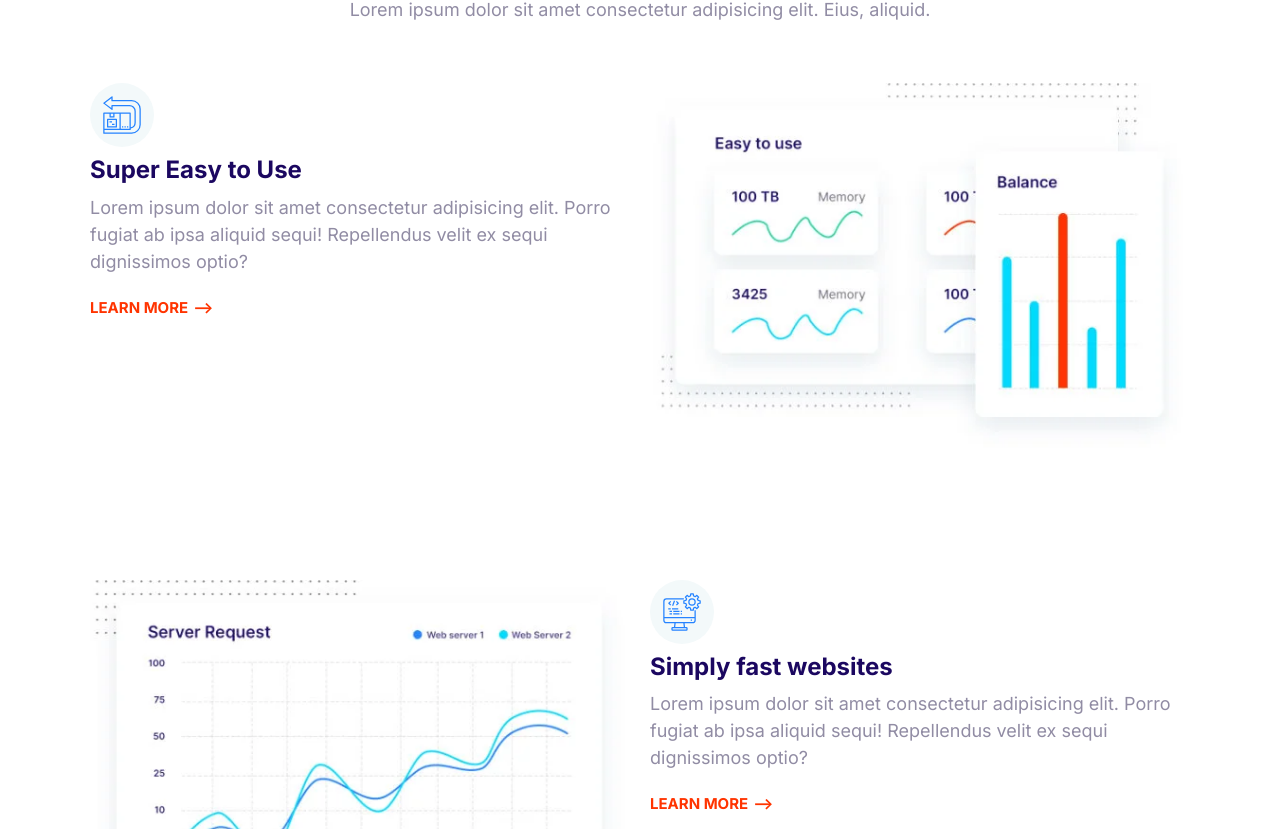
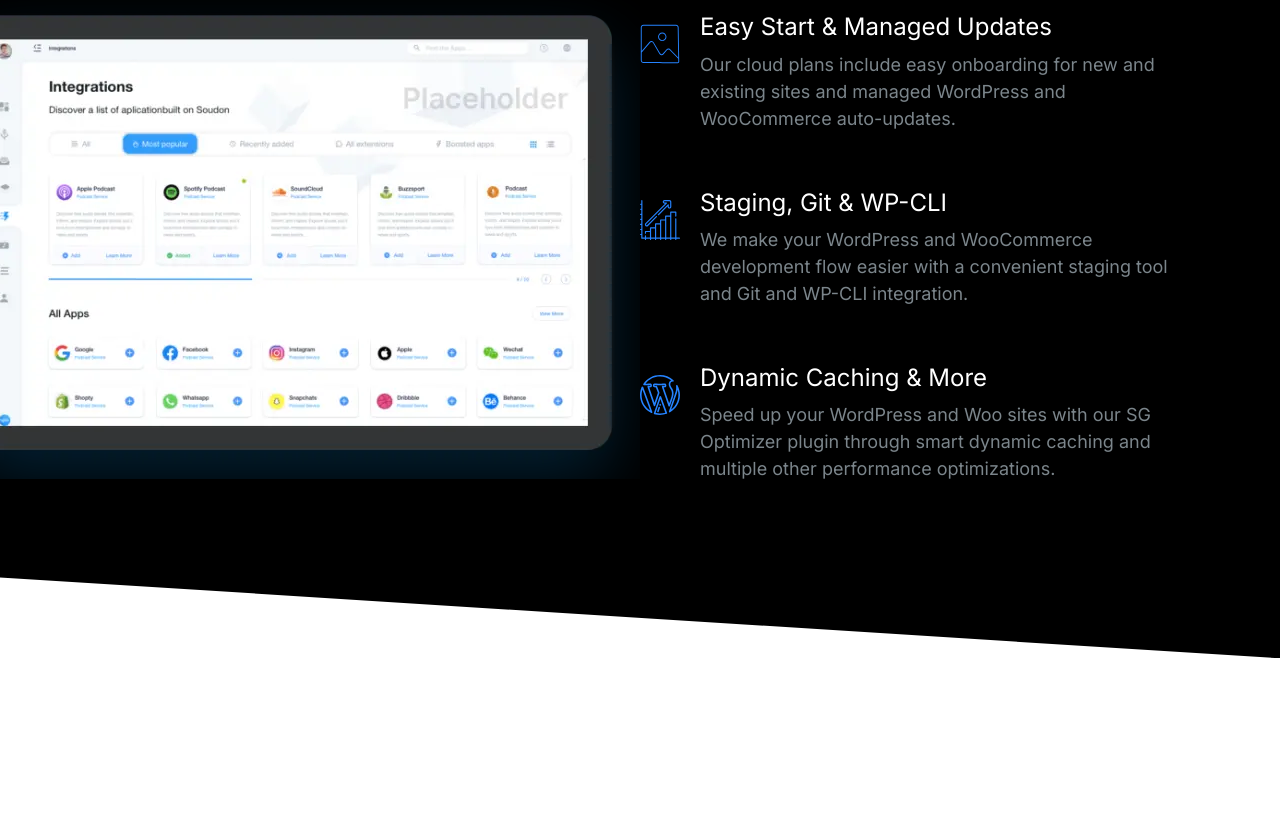
Before and after one commit to keitarusm/Course-Work, a plain HTML site: page HTML-Part3/Moshify/index.html in a window 1280 px wide. Shown: the part 151-980 px from the top of the page. After the commit the page ends 809 px from the top, so only its background shows below. Drawn offline with Linux system fonts and the light colour scheme.

Commit message:
added the showcase block

```diff
--- a/HTML-Part3/Moshify/css/styles.css
+++ b/HTML-Part3/Moshify/css/styles.css
@@ -21,6 +21,11 @@
 }
 
 /* Typography */
+::selection {
+  background: var(--color-primary);
+  color: #fff;
+}
+
 html {
   font-size: 62.5%;
 }
@@ -50,6 +55,7 @@ h2 {
 
 h3 {
   font-size: 3rem;
+  font-weight: 500;
 }
 
 p {
@@ -135,7 +141,6 @@ a {
 .list {
   list-style: none;
   padding-left: 0;
-  color: var(--color-headings);
 }
 
 .list--inline .list__item {
@@ -150,6 +155,7 @@ a {
 .list--tick {
   list-style-image: url(../images/tick.svg);
   padding-left: 3rem;
+  color: var(--color-headings);
 }
 
 .list--tick .list__item {
@@ -418,6 +424,7 @@ a {
 /* Media */
 .media {
   display: flex;
+  margin-bottom: 4rem;
 }
 
 .media__title {
@@ -619,18 +626,20 @@ a {
   color: #7b858b;
 }
 
-.block--dark .block__heading {
+.block--dark h1,
+.block--dark h2,
+.block--dark h3 {
   color: #fff;
 }
 
 .block--skewed-right {
   padding-bottom: calc(var(--padding-vertical) + 4rem);
-  clip-path: polygon(0% 0%, 100% 0%, 100% 100%, 0% 80%);
+  clip-path: polygon(0% 0%, 100% 0%, 100% 100%, 0% 90%);
 }
 
 .block--skewed-left {
   padding-bottom: calc(var(--padding-vertical) + 4rem);
-  clip-path: polygon(0% 0%, 100% 0%, 100% 80%, 0% 100%);
+  clip-path: polygon(0% 0%, 100% 0%, 100% 90%, 0% 100%);
 }
 
 /* Navigation Bar */
@@ -697,10 +706,6 @@ a {
 }
 
 /* Hero */
-.hero {
-  clip-path: polygon(0% 0%, 100% 0%, 100% 90%, 0% 100%);
-}
-
 .hero__tagline {
   font-size: 2rem;
   color: #b9c3cf;
@@ -781,3 +786,21 @@ a {
     order: 2;
   }
 }
+
+/* Showcase Block */
+.block-showcase__image > img {
+  width: 100%;
+}
+
+@media screen and (min-width: 768px) {
+  .block-showcase .grid {
+    grid-template-columns: 50% 50%;
+  }
+  .block-showcase__image {
+    justify-self: end;
+  }
+  .block-showcase__image > img {
+    width: auto;
+    max-width: 700px;
+  }
+}
--- a/HTML-Part3/Moshify/index.html
+++ b/HTML-Part3/Moshify/index.html
@@ -15,122 +15,74 @@
     <title>Moshify</title>
   </head>
   <body>
-    <section class="block container">
+    <section class="block block--dark block--skewed-right block-showcase">
       <header class="block__header">
-        <h2>Host on the Cloud to Keep Growing</h2>
-        <p>
-          Lorem ipsum dolor sit amet consectetur adipisicing elit. Eius,
-          aliquid.
-        </p>
+        <h2>User-friendly Control Panel</h2>
       </header>
-      <article class="grid grid--1x2 feature">
-        <div class="feature__content">
-          <span class="icon-container">
-            <svg class="icon icon--primary">
-              <use xlink:href="images/sprite.svg#easy"></use>
-            </svg>
-          </span>
-          <h3 class="feature__heading">Super Easy to Use</h3>
-          <p>
-            Lorem ipsum dolor sit amet consectetur adipisicing elit. Porro
-            fugiat ab ipsa aliquid sequi! Repellendus velit ex sequi dignissimos
-            optio?
-          </p>
-          <a href="#" class="link-arrow">Learn more</a>
-        </div>
-        <picture>
+      <div class="container grid grid--1x2">
+        <picture class="block-showcase__image">
           <source
             type="image/webp"
-            srcset="images/easy.webp 1x, images/easy@2x.webp 2x"
+            srcset="images/ipad.webp 1x, images/ipad@2x.webp 2x"
           />
           <source
-            type="image/jpg"
-            srcset="images/easy.jpg 1x, images/easy@2x.jpg 2x"
+            type="image/png"
+            srcset="images/ipad.png 1x, images/ipad@2x.png 2x"
           />
-          <img class="feature__image" src="images/easy@2x.jpg" alt="" />
+          <img src="images/ipad@2x.png" alt="" />
         </picture>
-      </article>
-      <article class="grid grid--1x2 feature">
-        <div class="feature__content">
-          <span class="icon-container">
+        <ul class="list">
+          <li>
+            <div class="media">
+              <div class="media__image">
                 <svg class="icon icon--primary">
-              <use xlink:href="images/sprite.svg#computer"></use>
+                  <use xlink:href="images/sprite.svg#snap"></use>
                 </svg>
-          </span>
-          <h3 class="feature__heading">Simply fast websites</h3>
+              </div>
+              <div class="media__body">
+                <h3 class="media__title">Easy Start & Managed Updates</h3>
                 <p>
-            Lorem ipsum dolor sit amet consectetur adipisicing elit. Porro
-            fugiat ab ipsa aliquid sequi! Repellendus velit ex sequi dignissimos
-            optio?
+                  Our cloud plans include easy onboarding for new and existing
+                  sites and managed WordPress and WooCommerce auto-updates.
                 </p>
-          <a href="#" class="link-arrow">Learn more</a>
               </div>
-        <picture>
-          <source
-            type="image/webp"
-            srcset="images/fast.webp 1x, images/fast@2x.webp 2x"
-          />
-          <source
-            type="image/jpg"
-            srcset="images/fast.jpg 1x, images/fast@2x.jpg 2x"
-          />
-          <img class="feature__image" src="images/fast@2x.jpg" alt="" />
-        </picture>
-      </article>
-      <article class="grid grid--1x2 feature">
-        <div class="feature__content">
-          <span class="icon-container">
+            </div>
+          </li>
+          <li>
+            <div class="media">
+              <div class="media__image">
                 <svg class="icon icon--primary">
-              <use xlink:href="images/sprite.svg#settings"></use>
+                  <use xlink:href="images/sprite.svg#growth"></use>
                 </svg>
-          </span>
-          <h3 class="feature__heading">Wordpress made easy</h3>
+              </div>
+              <div class="media__body">
+                <h3 class="media__title">Staging, Git & WP-CLI</h3>
                 <p>
-            Lorem ipsum dolor sit amet consectetur adipisicing elit. Porro
-            fugiat ab ipsa aliquid sequi! Repellendus velit ex sequi dignissimos
-            optio?
+                  We make your WordPress and WooCommerce development flow easier
+                  with a convenient staging tool and Git and WP-CLI integration.
                 </p>
-          <a href="#" class="link-arrow">Learn more</a>
               </div>
-        <picture>
-          <source
-            type="image/webp"
-            srcset="images/wordpress.webp 1x, images/wordpress@2x.webp 2x"
-          />
-          <source
-            type="image/jpg"
-            srcset="images/wordpress.jpg 1x, images/wordpress@2x.jpg 2x"
-          />
-          <img class="feature__image" src="images/wordpress@2x.jpg" alt="" />
-        </picture>
-      </article>
-      <article class="grid grid--1x2 feature">
-        <div class="feature__content">
-          <span class="icon-container">
+            </div>
+          </li>
+          <li>
+            <div class="media">
+              <div class="media__image">
                 <svg class="icon icon--primary">
-              <use xlink:href="images/sprite.svg#clock"></use>
+                  <use xlink:href="images/sprite.svg#wordpress"></use>
                 </svg>
-          </span>
-          <h3 class="feature__heading">24/7 Expert Support</h3>
+              </div>
+              <div class="media__body">
+                <h3 class="media__title">Dynamic Caching & More</h3>
                 <p>
-            Lorem ipsum dolor sit amet consectetur adipisicing elit. Porro
-            fugiat ab ipsa aliquid sequi! Repellendus velit ex sequi dignissimos
-            optio?
+                  Speed up your WordPress and Woo sites with our SG Optimizer
+                  plugin through smart dynamic caching and multiple other
+                  performance optimizations.
                 </p>
-          <a href="#" class="link-arrow">Learn more</a>
               </div>
-        <picture>
-          <source
-            type="image/webp"
-            srcset="images/support.webp 1x, images/support@2x.webp 2x"
-          />
-          <source
-            type="image/jpg"
-            srcset="images/support.jpg 1x, images/support@2x.jpg 2x"
-          />
-          <img class="feature__image" src="images/support@2x.jpg" alt="" />
-        </picture>
-      </article>
+            </div>
+          </li>
+        </ul>
+      </div>
     </section>
     <script src="js/main.js"></script>
   </body>
```
Also changed, not shown: HTML-Part3/Moshify/showcase-block.html (added, +69 -0 lines), HTML-Part3/Moshify/images/ipad.png (added), HTML-Part3/Moshify/images/ipad.webp (added), HTML-Part3/Moshify/images/ipad@2x.png (added), HTML-Part3/Moshify/images/ipad@2x.webp (added). Lines whose indentation alone changed are shown as unchanged.
